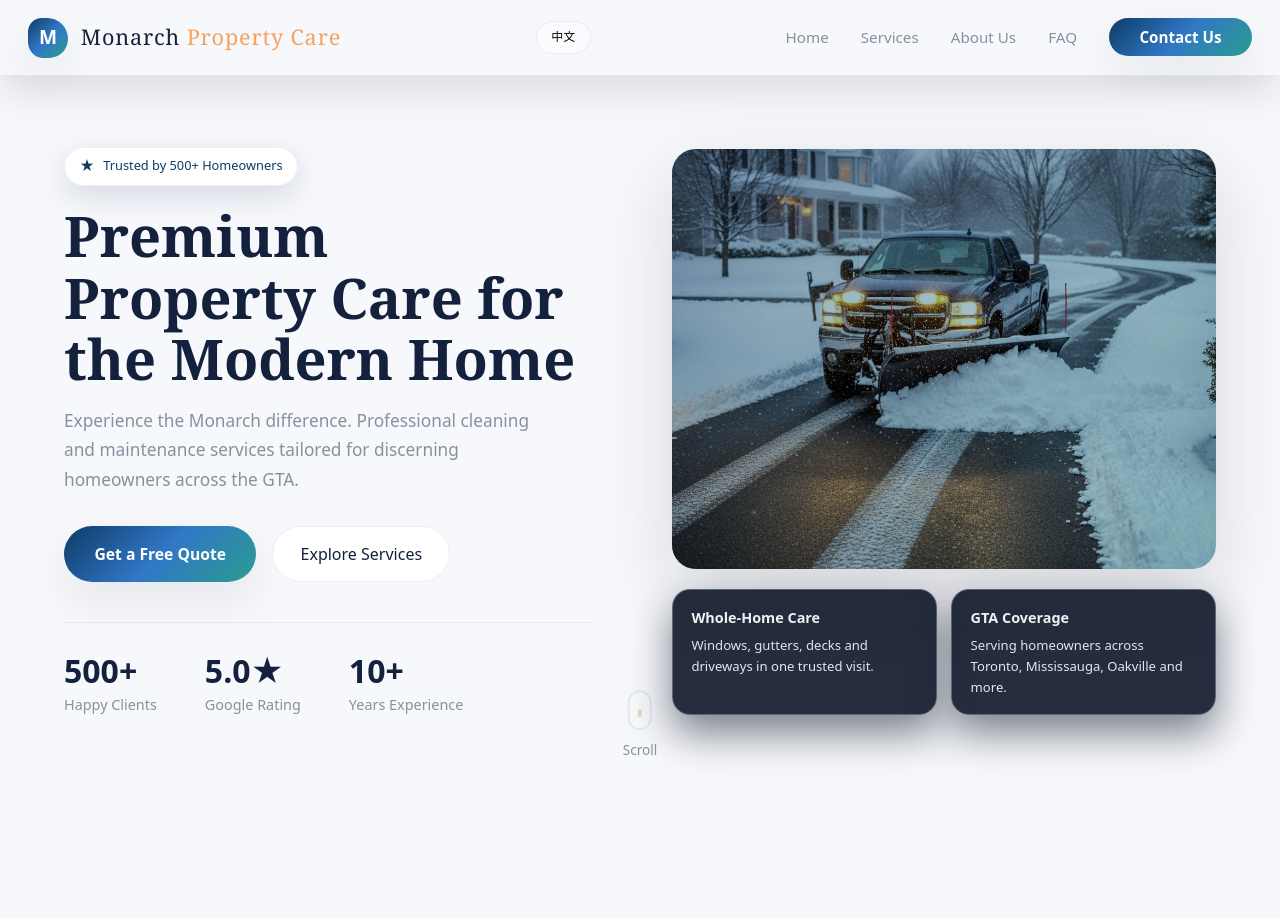
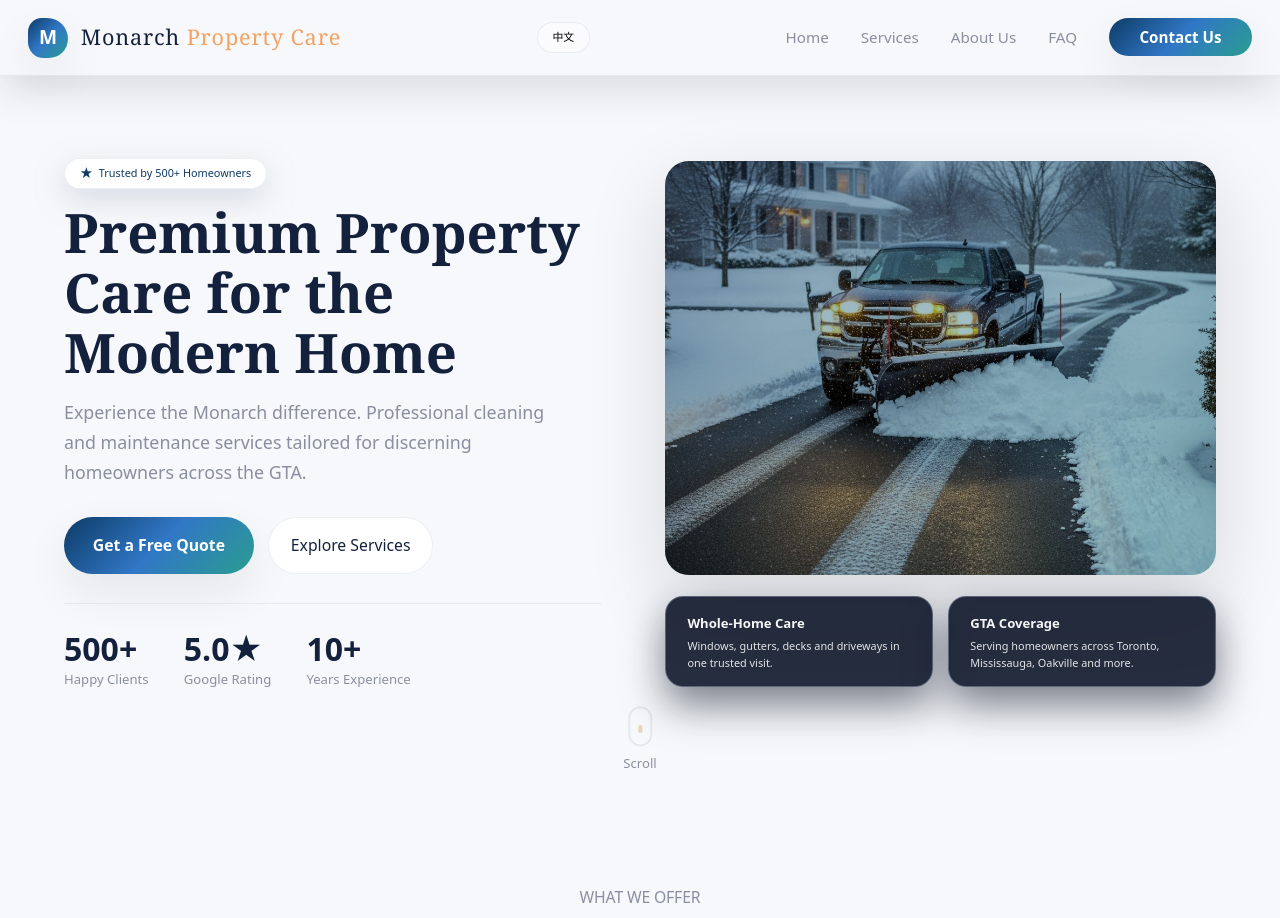
Before and after one commit to StoryBeeBooks/property-services-template-3, a plain HTML site: page index.html in a window 1280 px wide. Shown: the top 918 px of the page. Drawn offline with Linux system fonts and the light colour scheme.

Commit message:
Implement fluid typography and spacing with clamp() - auto-scales to viewport

```diff
--- a/css/style.css
+++ b/css/style.css
@@ -53,46 +53,45 @@
     --transition-fast: all 0.22s cubic-bezier(0.4, 0.0, 0.2, 1);
 
     /* ============================================
-       DESIGN SYSTEM - TYPOGRAPHY SCALE
-       Desktop base: 16px, Mobile base: 15px
-       Scale ratio: 1.25 (Major Third)
+       FLUID TYPOGRAPHY - Auto-scales with viewport
+       Using clamp(min, preferred, max)
+       Formula: clamp(minSize, minSize + (maxSize - minSize) * ((100vw - minVw) / (maxVw - minVw)), maxSize)
+       Simplified: clamp(min, calc(min + vw-based-growth), max)
        ============================================ */
     --font-display: 'DM Serif Display', Georgia, serif;
     --font-body: 'Outfit', system-ui, -apple-system, sans-serif;
 
-    /* Desktop Typography */
-    --text-hero: 3.5rem;        /* 56px - Hero headlines */
-    --text-h1: 2.75rem;         /* 44px - Page titles */
-    --text-h2: 2rem;            /* 32px - Section titles */
-    --text-h3: 1.5rem;          /* 24px - Card titles */
-    --text-h4: 1.25rem;         /* 20px - Subsections */
-    --text-body-lg: 1.125rem;   /* 18px - Lead paragraphs */
-    --text-body: 1rem;          /* 16px - Body text */
-    --text-sm: 0.875rem;        /* 14px - Small text */
-    --text-xs: 0.75rem;         /* 12px - Labels, captions */
+    /* Fluid Typography Scale - automatically adjusts to viewport */
+    --text-hero: clamp(1.75rem, 1rem + 3vw, 3.5rem);      /* 28px → 56px */
+    --text-h1: clamp(1.5rem, 0.9rem + 2.5vw, 2.75rem);    /* 24px → 44px */
+    --text-h2: clamp(1.25rem, 0.85rem + 1.5vw, 2rem);     /* 20px → 32px */
+    --text-h3: clamp(1.0625rem, 0.85rem + 0.8vw, 1.5rem); /* 17px → 24px */
+    --text-h4: clamp(1rem, 0.9rem + 0.5vw, 1.25rem);      /* 16px → 20px */
+    --text-body-lg: clamp(0.9375rem, 0.875rem + 0.3vw, 1.125rem); /* 15px → 18px */
+    --text-body: clamp(0.875rem, 0.825rem + 0.2vw, 1rem); /* 14px → 16px */
+    --text-sm: clamp(0.75rem, 0.7rem + 0.15vw, 0.875rem); /* 12px → 14px */
+    --text-xs: clamp(0.625rem, 0.6rem + 0.1vw, 0.75rem);  /* 10px → 12px */
 
     /* ============================================
-       DESIGN SYSTEM - SPACING SCALE
-       Base unit: 0.25rem (4px)
+       FLUID SPACING - Auto-scales with viewport
        ============================================ */
-    --space-xs: 0.25rem;        /* 4px */
-    --space-sm: 0.5rem;         /* 8px */
-    --space-md: 1rem;           /* 16px */
-    --space-lg: 1.5rem;         /* 24px */
-    --space-xl: 2rem;           /* 32px */
-    --space-2xl: 3rem;          /* 48px */
-    --space-3xl: 4rem;          /* 64px */
-    --space-4xl: 6rem;          /* 96px */
-
-    /* Section Spacing */
-    --section-padding-y: 6rem;
-    --section-padding-x: 2rem;
-    --card-padding: 2rem;
-    --card-gap: 1.5rem;
-
-    /* Navbar Height (for hero offset) */
-    --navbar-height: 70px;
-    --navbar-height-mobile: 60px;
+    --space-xs: clamp(0.125rem, 0.1rem + 0.1vw, 0.25rem);   /* 2px → 4px */
+    --space-sm: clamp(0.25rem, 0.2rem + 0.2vw, 0.5rem);     /* 4px → 8px */
+    --space-md: clamp(0.75rem, 0.5rem + 0.5vw, 1rem);       /* 12px → 16px */
+    --space-lg: clamp(1rem, 0.75rem + 0.75vw, 1.5rem);      /* 16px → 24px */
+    --space-xl: clamp(1.25rem, 1rem + 1vw, 2rem);           /* 20px → 32px */
+    --space-2xl: clamp(1.5rem, 1rem + 1.5vw, 3rem);         /* 24px → 48px */
+    --space-3xl: clamp(2rem, 1.5rem + 2vw, 4rem);           /* 32px → 64px */
+    --space-4xl: clamp(3rem, 2rem + 3vw, 6rem);             /* 48px → 96px */
+
+    /* Fluid Section Spacing */
+    --section-padding-y: clamp(3rem, 2rem + 4vw, 6rem);     /* 48px → 96px */
+    --section-padding-x: clamp(1rem, 0.5rem + 2vw, 2rem);   /* 16px → 32px */
+    --card-padding: clamp(1.25rem, 1rem + 1vw, 2rem);       /* 20px → 32px */
+    --card-gap: clamp(1rem, 0.75rem + 0.75vw, 1.5rem);      /* 16px → 24px */
+
+    /* Navbar Height */
+    --navbar-height: clamp(56px, 50px + 1.5vw, 70px);
 }
 
 /* Import Google Fonts */
@@ -317,14 +316,14 @@ html {
     min-height: 100vh;
     display: flex;
     align-items: center;
-    padding: 8rem 2rem 4rem;
+    padding: calc(var(--navbar-height) + var(--space-xl)) var(--section-padding-x) var(--space-3xl);
 }
 
 .hero-inner {
     display: grid;
     grid-template-columns: minmax(0, 1fr) minmax(0, 1fr);
-    column-gap: 4rem;
-    row-gap: 2.5rem;
+    column-gap: var(--space-3xl);
+    row-gap: var(--space-xl);
     align-items: center;
     max-width: 1240px;
     margin: 0 auto;
@@ -333,13 +332,13 @@ html {
 
 .hero-left {
     max-width: 100%;
-    padding-right: 1rem;
+    padding-right: var(--space-md);
 }
 
 .hero-right {
     display: flex;
     flex-direction: column;
-    gap: 1.25rem;
+    gap: var(--card-gap);
 }
 
 #canvas-container {
@@ -348,7 +347,7 @@ html {
     background: var(--gradient-soft);
     overflow: hidden;
     box-shadow: var(--shadow-soft-lg);
-    min-height: 420px;
+    min-height: clamp(200px, 30vw, 420px);
     aspect-ratio: 4 / 3;
 }
 
@@ -368,28 +367,28 @@ html {
 .hero-badge {
     display: inline-flex;
     align-items: center;
-    gap: 0.55rem;
-    padding: 0.4rem 0.9rem;
+    gap: var(--space-sm);
+    padding: var(--space-xs) var(--space-md);
     border-radius: var(--radius-pill);
     background: #ffffff;
     color: var(--primary);
-    font-size: 0.8rem;
+    font-size: var(--text-xs);
     border: 1px solid var(--border-subtle);
     box-shadow: 0 10px 30px rgba(148, 163, 184, 0.35);
 }
 
 .hero-badge::before {
     content: '★';
-    font-size: 0.9rem;
+    font-size: var(--text-sm);
 }
 
 .hero h1 {
-    font-family: 'DM Serif Display', Georgia, serif;
-    font-size: clamp(2.6rem, 4.5vw, 3.5rem);
+    font-family: var(--font-display);
+    font-size: var(--text-hero);
     color: var(--text-heading);
     line-height: 1.1;
-    margin-top: 1.2rem;
-    margin-bottom: 1rem;
+    margin-top: var(--space-md);
+    margin-bottom: var(--space-md);
 }
 
 .hero h1 span {
@@ -397,7 +396,7 @@ html {
 }
 
 .hero-subtitle {
-    font-size: 1.08rem;
+    font-size: var(--text-body-lg);
     color: var(--text-muted);
     line-height: 1.7;
     max-width: 90%;
@@ -406,33 +405,34 @@ html {
 .hero-buttons {
     display: flex;
     flex-wrap: wrap;
-    gap: 1rem;
-    margin-top: 2rem;
+    gap: var(--space-md);
+    margin-top: var(--space-xl);
 }
 
 .btn-primary,
 .cta-button {
     display: inline-flex;
     align-items: center;
-    gap: 0.5rem;
-    padding: 0.85rem 1.9rem;
+    gap: var(--space-sm);
+    padding: var(--space-md) var(--space-xl);
     border-radius: var(--radius-pill);
     border: none;
     background: var(--gradient-primary);
     color: #fff;
     font-weight: 600;
-    font-size: 0.98rem;
+    font-size: var(--text-body);
     box-shadow: var(--shadow-soft);
     cursor: pointer;
 }
 
 .btn-secondary {
-    padding: 0.85rem 1.7rem;
+    padding: var(--space-md) var(--space-lg);
     border-radius: var(--radius-pill);
     border: 1px solid var(--border-subtle);
     background: #fff;
     color: var(--text-heading);
     font-weight: 500;
+    font-size: var(--text-body);
 }
 
 .btn-primary:hover,
@@ -448,22 +448,22 @@ html {
 .hero-stats {
     display: flex;
     flex-wrap: wrap;
-    gap: 3rem;
-    margin-top: 2.5rem;
-    padding-top: 2rem;
+    gap: var(--space-2xl);
+    margin-top: var(--space-xl);
+    padding-top: var(--space-xl);
     border-top: 1px solid var(--border-subtle);
 }
 
 .stat-item h3 {
-    font-size: 2rem;
+    font-size: var(--text-h2);
     font-weight: 700;
     color: var(--text-heading);
-    margin-bottom: 0.35rem;
+    margin-bottom: var(--space-xs);
     line-height: 1;
 }
 
 .stat-item p {
-    font-size: 0.9rem;
+    font-size: var(--text-sm);
     color: var(--text-muted);
     font-weight: 400;
 }
@@ -471,41 +471,41 @@ html {
 .hero-card-grid {
     display: grid;
     grid-template-columns: repeat(2, minmax(0, 1fr));
-    gap: 0.9rem;
+    gap: var(--space-md);
 }
 
 .hero-service-card {
     background: rgba(15, 23, 42, 0.9);
     border-radius: 18px;
-    padding: 1rem 1.15rem;
-    color: #e5e7eb;
+    padding: var(--space-md) var(--card-gap);
+    color: var(--text-light);
     box-shadow: 0 18px 40px rgba(15, 23, 42, 0.55);
     border: 1px solid rgba(148, 163, 184, 0.5);
 }
 
 .hero-service-label {
     font-weight: 600;
-    font-size: 0.9rem;
-    margin-bottom: 0.25rem;
-    color: #f9fafb;
+    font-size: var(--text-sm);
+    margin-bottom: var(--space-xs);
+    color: var(--text-white);
 }
 
 .hero-service-card p {
-    font-size: 0.82rem;
+    font-size: var(--text-xs);
     line-height: 1.6;
-    color: #e5e7eb;
+    color: var(--text-light);
 }
 
 .hero-service-pill {
-    margin-top: 0.5rem;
+    margin-top: var(--space-sm);
     grid-column: 1 / -1;
     display: inline-flex;
     align-items: center;
-    gap: 0.5rem;
-    padding: 0.7rem 1.3rem;
+    gap: var(--space-sm);
+    padding: var(--space-sm) var(--space-lg);
     border-radius: 999px;
     background: rgba(15, 23, 42, 0.8);
-    color: #e5e7eb;
+    color: var(--text-light);
     border: 1px solid rgba(148, 163, 184, 0.5);
 }
 
@@ -519,15 +519,15 @@ html {
 /* Scroll Indicator */
 .scroll-indicator {
     position: absolute;
-    bottom: 3rem;
+    bottom: var(--space-2xl);
     left: 50%;
     transform: translateX(-50%);
     display: flex;
     flex-direction: column;
     align-items: center;
-    gap: 0.5rem;
+    gap: var(--space-sm);
     color: var(--text-muted);
-    font-size: 0.85rem;
+    font-size: var(--text-sm);
     animation: bounce 2s infinite;
 }
 
@@ -558,36 +558,36 @@ html {
 .section-header {
     text-align: center;
     max-width: 750px;
-    margin: 0 auto 6rem;
+    margin: 0 auto var(--section-padding-y);
 }
 
 .section-label {
     display: inline-block;
-    font-size: 0.8125rem;
+    font-size: var(--text-xs);
     font-weight: 600;
     text-transform: uppercase;
     letter-spacing: 3px;
     color: var(--accent);
-    margin-bottom: 1.25rem;
+    margin-bottom: var(--space-lg);
 }
 
 .section-title {
     text-align: center;
-    margin-bottom: 4rem;
+    margin-bottom: var(--space-3xl);
 }
 
 .section-title h2 {
-    font-family: 'DM Serif Display', Georgia, serif;
-    font-size: clamp(2.1rem, 3.8vw, 3.1rem);
+    font-family: var(--font-display);
+    font-size: var(--text-h1);
     font-weight: 400;
     color: var(--text-heading);
-    margin-bottom: 1.25rem;
+    margin-bottom: var(--space-lg);
     letter-spacing: -0.02em;
     line-height: 1.15;
 }
 
 .section-title p {
-    font-size: 1.02rem;
+    font-size: var(--text-body);
     color: var(--text-muted);
     max-width: 650px;
     margin: 0 auto;
@@ -601,7 +601,7 @@ html {
    ============================================ */
 .services-section {
     background: transparent;
-    padding: 7rem 2rem 6rem;
+    padding: var(--section-padding-y) var(--section-padding-x);
     max-width: 1240px;
     margin: 0 auto;
     width: 100%;
@@ -610,8 +610,8 @@ html {
 
 .services-grid {
     display: grid;
-    grid-template-columns: repeat(3, minmax(0, 1fr));
-    gap: 2rem;
+    grid-template-columns: repeat(auto-fit, minmax(280px, 1fr));
+    gap: var(--space-xl);
 }
 
 .service-card {
@@ -646,7 +646,7 @@ html {
 }
 
 .service-image {
-    height: 210px;
+    height: clamp(160px, 20vw, 210px);
     overflow: hidden;
     position: relative;
 }
@@ -670,23 +670,23 @@ html {
 }
 
 .service-content {
-    padding: 2.1rem 2rem 2.2rem;
+    padding: var(--card-padding);
     position: relative;
 }
 
 .service-icon {
-    width: 50px;
-    height: 50px;
+    width: clamp(40px, 5vw, 50px);
+    height: clamp(40px, 5vw, 50px);
     background: var(--primary-soft);
     border-radius: 50%;
     display: flex;
     align-items: center;
     justify-content: center;
-    font-size: 1.625rem;
-    margin-bottom: 1rem;
+    font-size: var(--text-h3);
+    margin-bottom: var(--space-md);
     position: absolute;
     top: -25px;
-    right: 1.75rem;
+    right: var(--space-lg);
     color: var(--primary);
     box-shadow: 0 10px 24px rgba(15, 23, 42, 0.15);
     transition: var(--transition-fast);
@@ -698,18 +698,18 @@ html {
 }
 
 .service-content h3 {
-    font-size: 1.3rem;
+    font-size: var(--text-h3);
     font-weight: 600;
     color: var(--text-heading);
-    margin-bottom: 0.875rem;
+    margin-bottom: var(--space-md);
     font-family: var(--font-display);
     letter-spacing: -0.01em;
 }
 
 .service-content p {
-    font-size: 0.95rem;
+    font-size: var(--text-body);
     color: var(--text-body);
-    margin-bottom: 1.75rem;
+    margin-bottom: var(--space-lg);
     line-height: 1.85;
     font-weight: 300;
     letter-spacing: -0.01em;
```
